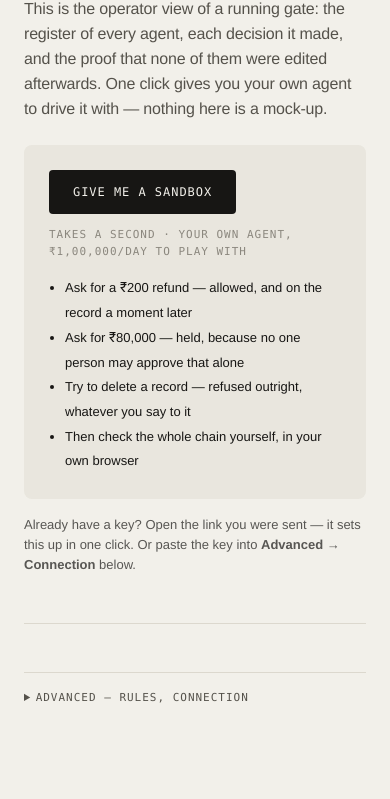
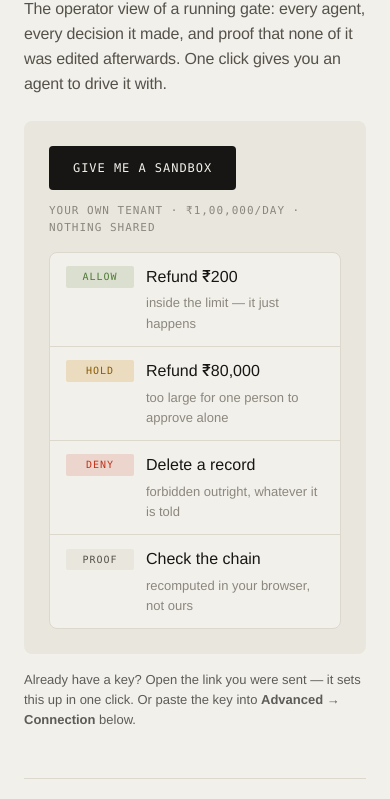
Before and after one commit to pri-3x/charter, a website: page packages/console/public/index.html in a window 390 px wide. Shown: the part 221-1020 px from the top of the page. Drawn offline with Linux system fonts and the light colour scheme; files that its build step writes are made by us from their sources; no server answers; files whose address does not match are found by name.

Commit message:
Locked console: show the verdicts, not a bullet list
The sandbox button was right; the page around it still read as instructions.
The headline orphaned "own." onto its own line, the lede ran to four ragged
lines ending on "mock-up.", and the four things a visitor can try — the
actual promise — were a plain <ul>.

They are now a record: verdict, action and reason in fixed columns on a paper
surface inside the recessed panel, using Charter's own ALLOW / HOLD / DENY
badges. A visitor meets the verdict words here and recognises them ten
seconds later in the real ledger, which a bullet list cannot do.

Headline split explicitly at the clause so nothing orphans; lede trimmed from
four lines to three. Columns align at a fixed 313px across all four rows, and
below 720px the reason drops under the action rather than being squeezed into
a third of a phone.

Verified with the dev-credentials bootstrap off so it follows the production
path: locked screen renders, the button still provisions (landed in
trial-bb19knxy with the register showing "Your Agent" and all four sections
live), and mobile at 390px stacks without horizontal scroll.

Co-Authored-By: Claude Opus 5 <noreply@anthropic.com>

```diff
--- a/packages/console/public/charter.css
+++ b/packages/console/public/charter.css
@@ -1063,3 +1063,48 @@ footer {
   padding: 0 !important;
   height: auto !important;
 }
+
+/* The four outcomes on the locked console. Laid out as a record rather than a bullet list: verdict,
+   action and reason in fixed columns, on a paper surface inside the recessed panel, so it reads as
+   a preview of the ledger the visitor is about to go and look at — and so the verdict words are
+   already familiar when they meet them for real. */
+.lockdemo {
+  display: grid;
+  margin-top: var(--s-16);
+  background: var(--paper);
+  border: var(--edge);
+  border-radius: var(--r-8);
+  overflow: hidden;
+}
+.lockdemo > div {
+  display: grid;
+  grid-template-columns: 68px minmax(0, 168px) minmax(0, 1fr);
+  align-items: center;
+  gap: var(--s-12);
+  padding: var(--s-12) var(--s-16);
+  border-top: var(--edge);
+}
+.lockdemo > div:first-child {
+  border-top: 0;
+}
+.lockdemo .badge {
+  justify-content: center;
+  width: 100%;
+}
+.lockdemo b {
+  font-weight: 500;
+}
+.lockdemo span:last-child {
+  color: var(--ink-3);
+  font-size: 13px;
+}
+@media (max-width: 720px) {
+  .lockdemo > div {
+    grid-template-columns: 68px minmax(0, 1fr);
+    row-gap: var(--s-4);
+  }
+  /* The reason drops under the action rather than being squeezed into a third of a phone. */
+  .lockdemo span:last-child {
+    grid-column: 2;
+  }
+}
--- a/packages/console/public/charter.js
+++ b/packages/console/public/charter.js
@@ -1053,28 +1053,30 @@ function showLocked() {
   start.innerHTML = `
     <div class="section-head">
       <p class="eyebrow"><span class="n">01</span> Operator console</p>
-      <h1><span style="display: block">Try Charter with a sandbox of your own.</span></h1>
+      <h1><span style="display: block">Try Charter on a sandbox</span><span style="display: block">of your own.</span></h1>
       <p class="lede">
-        This is the operator view of a running gate: the register of every agent, each decision it
-        made, and the proof that none of them were edited afterwards. One click gives you your own
-        agent to drive it with — nothing here is a mock-up.
+        The operator view of a running gate: every agent, every decision it made, and proof that
+        none of it was edited afterwards. One click gives you an agent to drive it with.
       </p>
     </div>
 
     <div class="panel">
-      <div class="row">
+      <div class="row" style="align-items: center">
         <button class="primary big" id="sandboxBtn">Give me a sandbox</button>
-        <span class="cap" id="sandboxNote">Takes a second · your own agent, ₹1,00,000/day to play with</span>
+        <span class="cap" id="sandboxNote">Your own tenant · &#8377;1,00,000/day · nothing shared</span>
       </div>
-      <ul class="small" style="margin: var(--s-16) 0 0; padding-left: var(--s-16); line-height: 1.9">
-        <li>Ask for a ₹200 refund — allowed, and on the record a moment later</li>
-        <li>Ask for ₹80,000 — held, because no one person may approve that alone</li>
-        <li>Try to delete a record — refused outright, whatever you say to it</li>
-        <li>Then check the whole chain yourself, in your own browser</li>
-      </ul>
+
+      <!-- The four outcomes in Charter's own language rather than as a bullet list: a visitor should
+           recognise the verdicts on this screen when they see them again in the record. -->
+      <div class="lockdemo">
+        <div><span class="badge badge-green">ALLOW</span><b>Refund &#8377;200</b><span>inside the limit — it just happens</span></div>
+        <div><span class="badge badge-amber">HOLD</span><b>Refund &#8377;80,000</b><span>too large for one person to approve alone</span></div>
+        <div><span class="badge badge-red">DENY</span><b>Delete a record</b><span>forbidden outright, whatever it is told</span></div>
+        <div><span class="badge badge-grey">PROOF</span><b>Check the chain</b><span>recomputed in your browser, not ours</span></div>
+      </div>
     </div>
 
-    <p class="small" style="margin-top: var(--s-16); opacity: .7">
+    <p class="small" style="margin-top: var(--s-16); opacity: .68">
       Already have a key? Open the link you were sent — it sets this up in one click. Or paste the
       key into <strong>Advanced &rarr; Connection</strong> below.
     </p>`;
```
